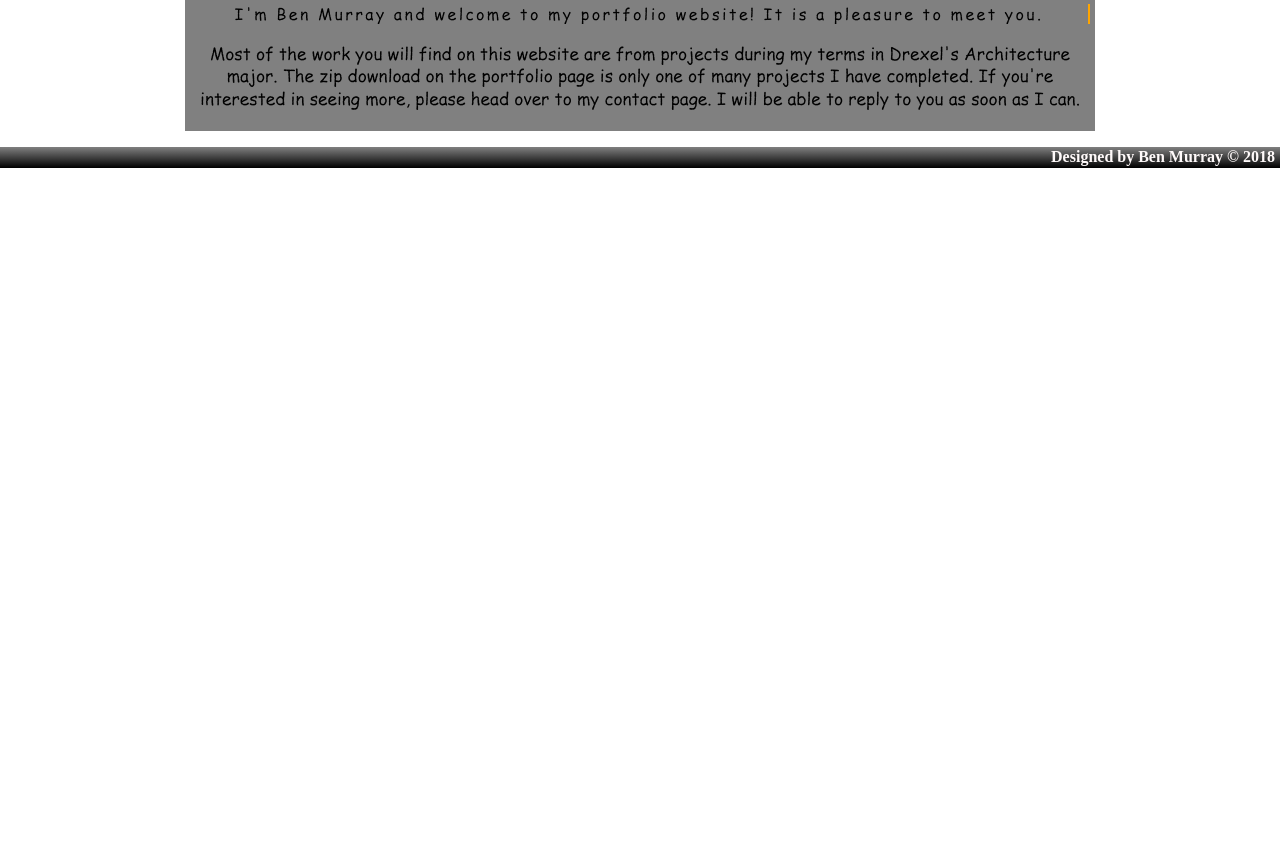
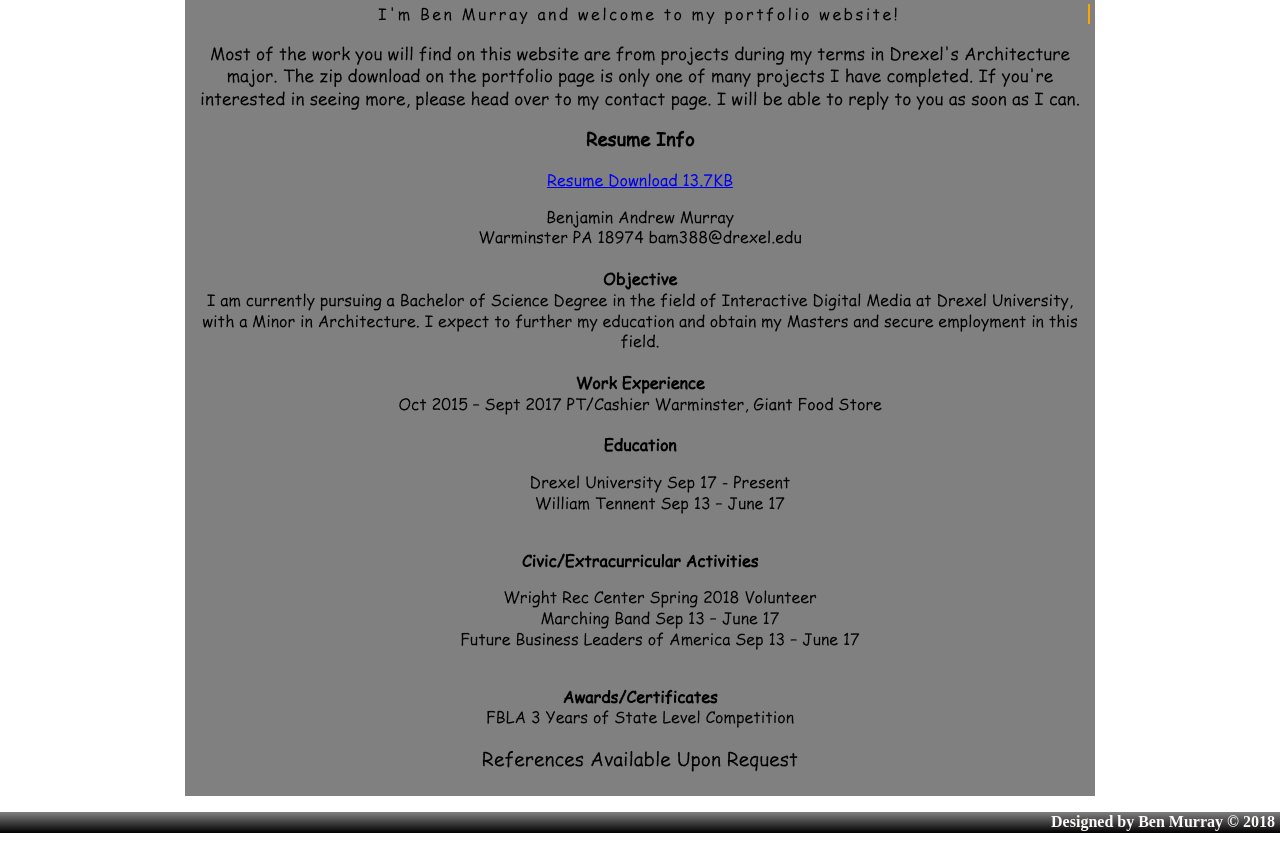
Before and after one commit to bam32099/MyProject, a plain HTML site: page src/about.html in a window 1280 px wide. Shown: the part 517-1366 px from the top of the page. Before the commit the page ends 800 px from the top, so only its background shows below. Drawn offline with Linux system fonts and the light colour scheme.

Commit message:
finalization

```diff
--- a/src/about.html
+++ b/src/about.html
@@ -25,7 +25,7 @@
 
       <div class="header">
 
-        <img src="http://i68.tinypic.com/33c0una.jpg" alt="Physical model of building inside of a scale model" class="center">
+        <img src="http://i68.tinypic.com/x3cn76.jpg" alt="Physical model of building inside of a scale model" class="center">
 
       </div>
 
@@ -49,7 +49,7 @@
 
 
         <p id="cont">
-          I'm Ben Murray and welcome to my portfolio website!  It is a pleasure to meet you.
+          I'm Ben Murray and welcome to my portfolio website!
         </p>
 
           <p id="cont2">
@@ -58,6 +58,53 @@
           I will be able to reply to you as soon as I can.
           </p>
 
+          <p id="head">Resume Info</p>
+          <a href="benmurray_resume.docx" download>Resume Download 13.7KB</a>
+          <p>
+            Benjamin Andrew Murray
+            <br>
+Warminster PA 18974
+bam388@drexel.edu
+<br>
+<br>
+<b>Objective</b>
+<br>
+I am currently pursuing a Bachelor of Science Degree in the field of Interactive Digital Media at Drexel University, with a Minor in Architecture.   I expect to further my education and obtain my Masters and secure employment in this field.
+<br>
+<br>
+<b>Work Experience</b>
+<br>
+Oct 2015 – Sept 2017
+PT/Cashier		Warminster, Giant Food Store
+<br>
+<br>
+<b>Education</b>
+
+            <ul>
+              <li>Drexel University 	Sep 17 - Present</li>
+              <li>William Tennent	Sep 13 – June 17</li>
+            </ul>
+
+<br>
+<b>Civic/Extracurricular Activities</b>
+
+
+            <ul>
+              <li>Wright Rec Center	 Spring 2018	Volunteer</li>
+              <li>Marching Band	 Sep 13 – June 17</li>
+              <li>Future Business Leaders of America Sep 13 – June 17</li>
+            </ul>
+<br>
+<b>Awards/Certificates</b>
+<br>
+FBLA 3 Years of State Level Competition
+
+
+          </p>
+
+          <p id="head2">
+            References Available Upon Request
+          </p>
 
       </main>
 
--- a/src/styles.css
+++ b/src/styles.css
@@ -105,3 +105,15 @@ header {
   }
 
   #cont2 {font-size: 108%}
+
+  #head {font-size: 115%;
+font-weight: bold;
+}
+
+#head2 {font-size: 120%;}
+
+
+
+ul {
+list-style-type: none;
+}
```
Also changed, not shown: src/contact.html (+10 -1 lines), src/index.html (+6 -17 lines), src/portfolio.html (+1 -1 lines).
